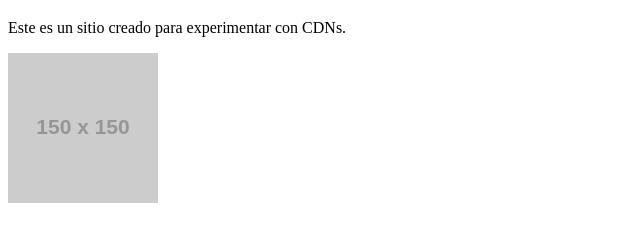
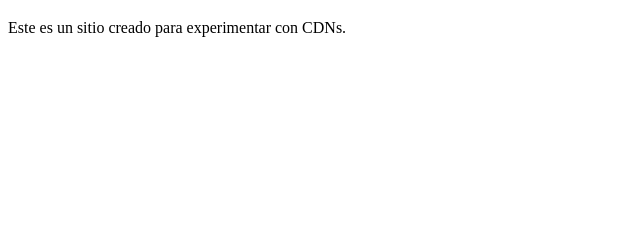
Before and after one commit to magonzalezmartin2/WebMAG, a plain HTML site: page index.html in a window 1280 px wide. Shown: the part 61-302 px from the top of the page, without its empty margins (0-640 px from the left). Drawn offline with Linux system fonts and the light colour scheme; placeholder pictures from the web are drawn by us.

Commit message:
Update index.html

```diff
--- a/index.html
+++ b/index.html
@@ -8,6 +8,5 @@
 <body>
     <h1>Bienvenidos a mi sitio web de prueba</h1>
     <p>Este es un sitio creado para experimentar con CDNs.</p>
-    <img src="https://via.placeholder.com/150" alt="Imagen de prueba">
 </body>
 </html>
```
